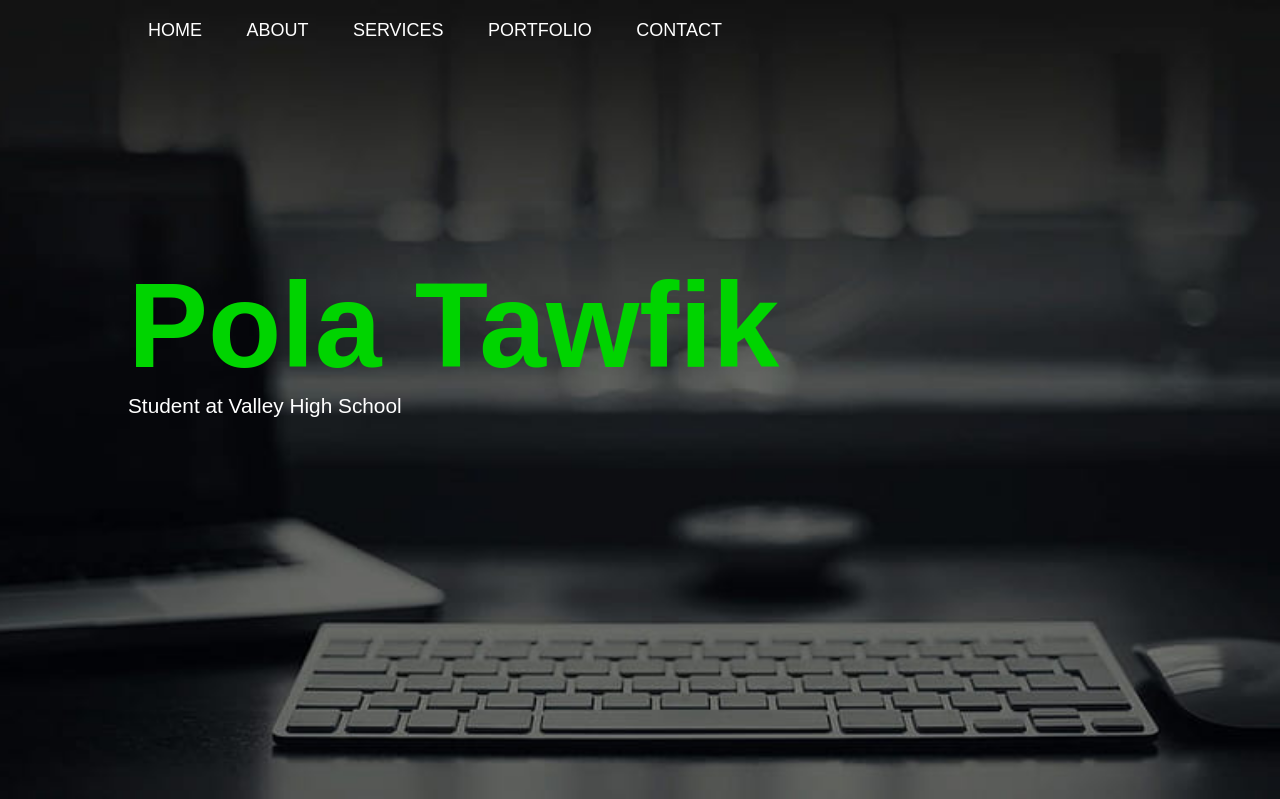
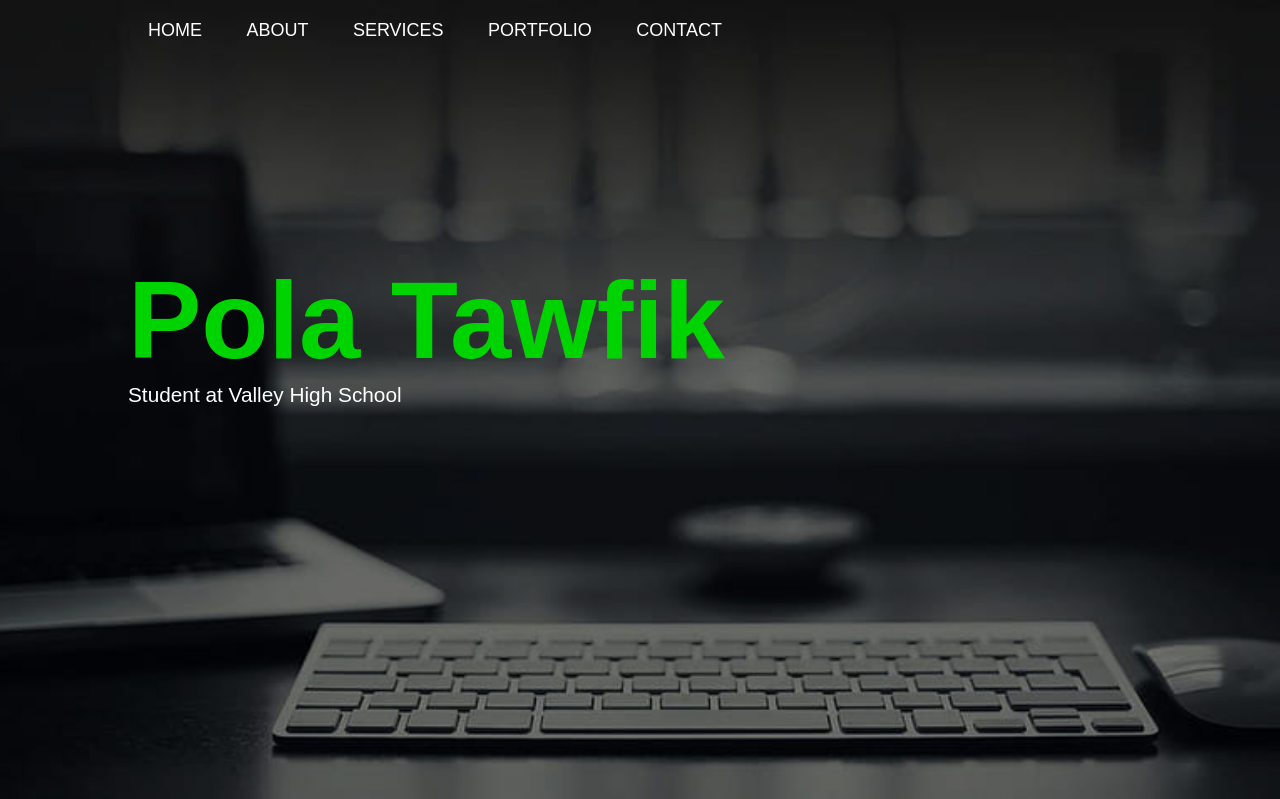
Before and after one commit to polatawfik/polatawfik.github.io, a PHP site: page / in a window 1280 px wide. Shown: the top 799 px of the page. Run offline with PHP 8.4, Linux system fonts and the light colour scheme.

Commit message:
editing the name

```diff
--- a/assets/css/style.css
+++ b/assets/css/style.css
@@ -67,7 +67,7 @@ nav ul li a:hover::after{
 }
 
 .header-text h1{
-    font-size: 120px;
+    font-size: 110px;
     margin-top: 20px;
 }
 
```
